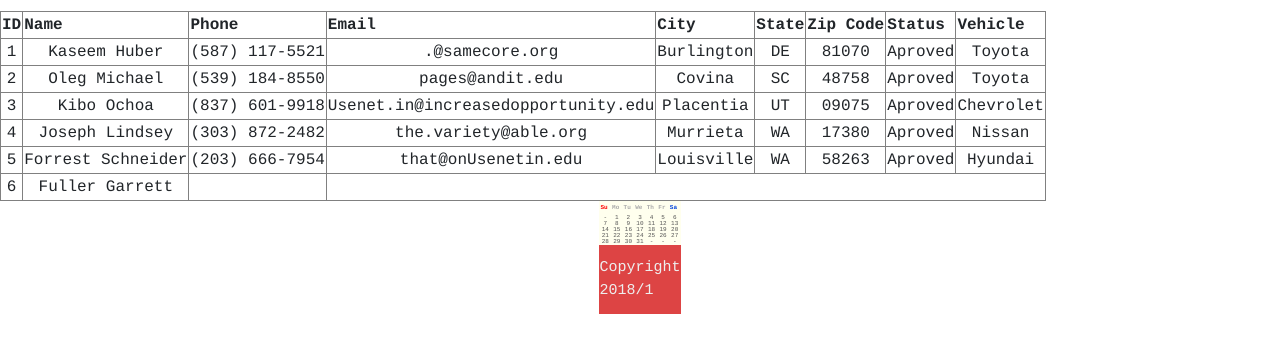
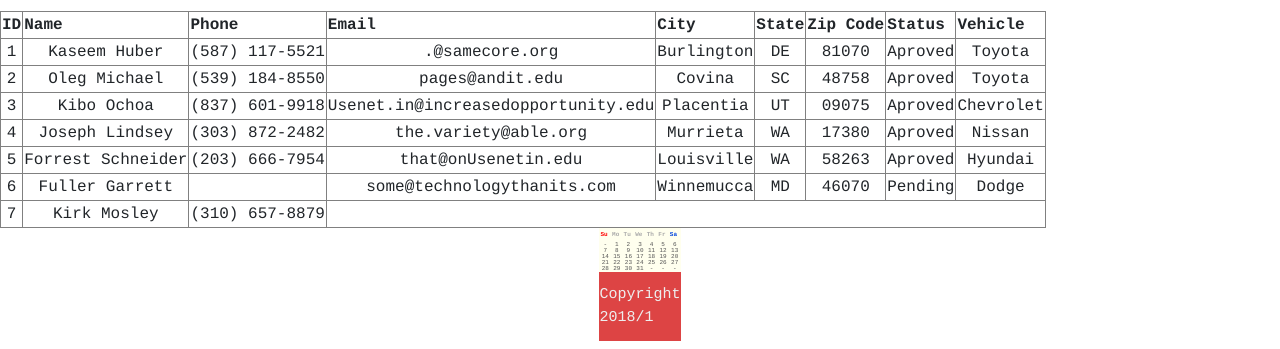
Before and after one commit to stewilondanga/taxi-yard, a plain HTML site: page index.html in a window 1280 px wide. Shown: the part 464-813 px from the top of the page. Drawn offline with nearby package versions, Linux system fonts and the light colour scheme.

Commit message:
add index.html

```diff
--- a/index.html
+++ b/index.html
@@ -116,6 +116,17 @@
                               			<td>Fuller Garrett</td>
                               			<td>&nbsp;</td>
 
+                                    <td>some@technologythanits.com</td>
+                                    			<td>Winnemucca</td>
+                                    			<td>MD</td>
+                                    			<td>46070</td>
+                                    			<td>Pending</td>
+                                    			<td>Dodge</td>
+                                    		</tr>
+                                    		<tr>
+                                    			<td>7</td>
+                                    			<td>Kirk Mosley</td>
+                                    			<td>(310) 657-8879</td>
 
 
   <section id="contact">
```
